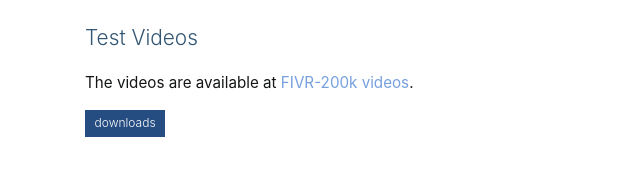
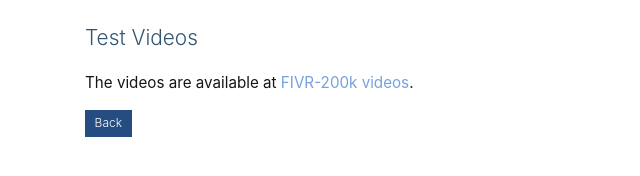
Before and after one commit to PVCD-VSAL/vsal, a Jekyll site: the page built from downloads/index.md, in a window 1280 px wide. Shown: the part 526-702 px from the top of the page, without its empty margins (235-875 px from the left). Built offline with Jekyll 4.4.1, drawn with Linux system fonts in a browser that asks for light colours; some web fonts are replaced.

Commit message:
Update tags.html

```diff
--- a/_includes/tags.html
+++ b/_includes/tags.html
@@ -1,10 +1,10 @@
 {% if post.tags %}
 	{% for tag in post.tags %}
-    	<span class="label label-default"><a href="{{ site.baseurl }}/tags#{{ tag }}-ref" title="View posts tagged with &quot;{{ tag }}&quot;">{{ tag }}</a></span>
+    	<span class="label label-default"><a href="{{ site.baseurl }}" title="Back">Back</a></span>
     {% endfor %}
 {% endif %}
 {% if page.tags %}
 	{% for tag in page.tags %}
-    	<span class="label label-default"><a href="{{ site.baseurl }}/tags#{{ tag }}-ref" title="View posts tagged with &quot;{{ tag }}&quot;">{{ tag }}</a></span>
+    	<span class="label label-default"><a href="{{ site.baseurl }}" title="Back">Back</a></span>
     {% endfor %}
 {% endif %}
```
